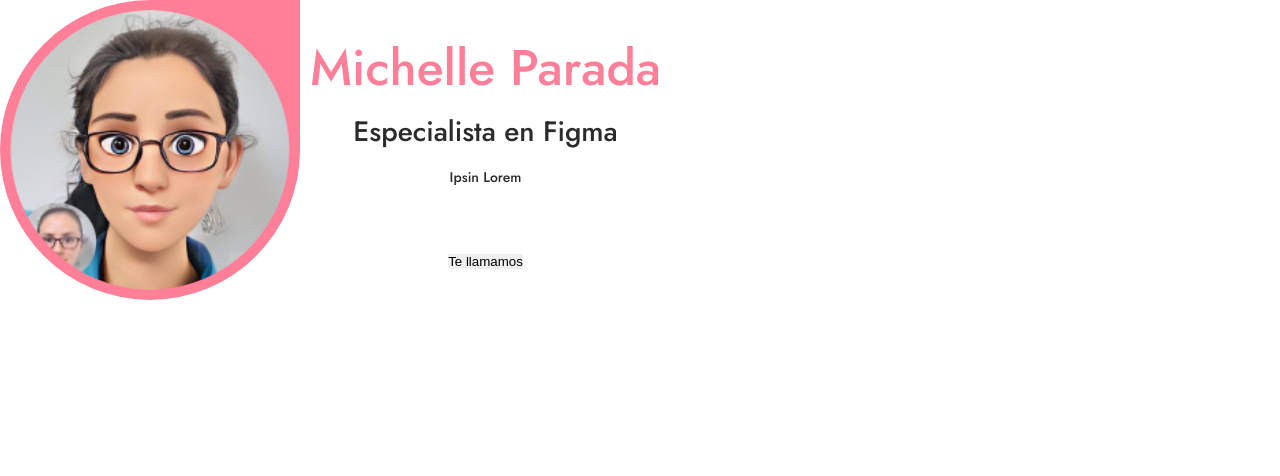
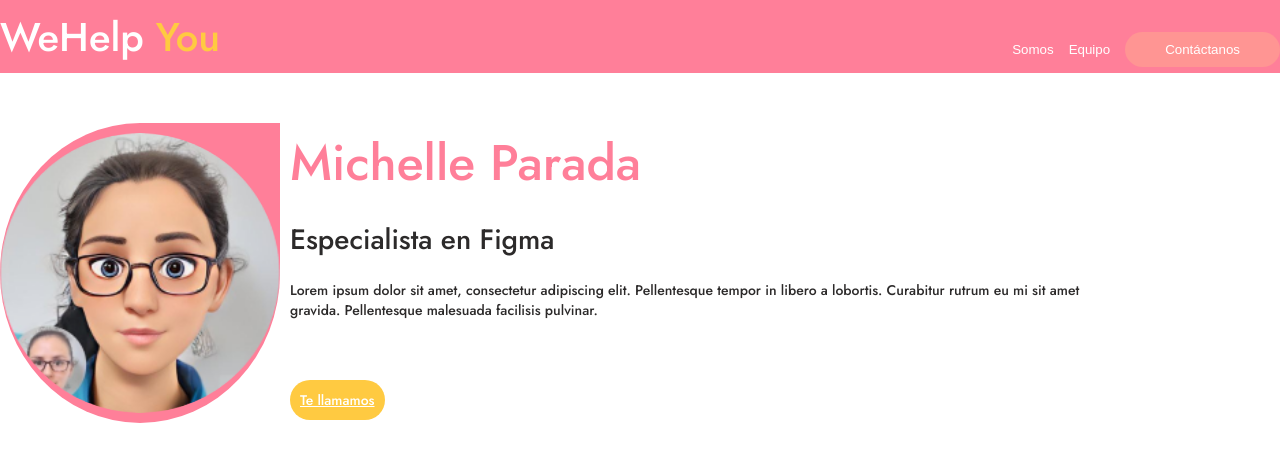
Before and after one commit to IsabelGuMo/TheFlowerPower, a plain HTML site: page 00TheFlowerPowerTeam/card.html in a window 1280 px wide. Drawn offline with Linux system fonts and the light colour scheme.

Commit message:
configuración de card

```diff
--- a/00TheFlowerPowerTeam/card.html
+++ b/00TheFlowerPowerTeam/card.html
@@ -1,13 +1,24 @@
-<!DOCTYPE html>
-<html lang="es">
+<html lang="en">
 <head>
-  <meta charset="UTF-8">
-  <meta name="viewport" content="width=device-width, initial-scale=1.0">
-  <link rel="stylesheet" href="./styles.css"/>
-  <script src=“https://kit.fontawesome.com/477bce35d4.js” crossorigin=“anonymous”></script>
-  <title>Taller - HTML básico</title>
+    <meta charset="UTF-8">
+    <meta http-equiv="X-UA-Compatible" content="IE=edge">
+    <meta name="viewport" content="width=device-width, initial-scale=1.0">
+    <script src="https://kit.fontawesome.com/477bce35d4.js" crossorigin="anonymous"></script>
+    <title>The Flower Power Team</title>
+    <link rel="stylesheet" href="styles.css">
+
 </head>
-  <body>
+<body>
+    <nav>
+        <div class="header">
+
+            <p class="WeHelp">WeHelp <span>You</span></p>
+            <div class="title-nav">
+                <button class="somos"> Somos</button>
+                <button class="somos">Equipo</button>
+                <button class="contactanos">Contáctanos</button>
+            </div>
+        </div>
     <main class="principal">
         <div class="cajarosa">
           <img class="imagen" src="assets/images/img-bg-Michelle.png">
@@ -15,8 +26,8 @@
         <div class="infoTeam">
           <p class="crewInfo">Michelle Parada</h1>
           <p clasS="especiality">Especialista en Figma</h2>
-          <p class="description">Ipsin Lorem</p>
+          <p class="description">Lorem ipsum dolor sit amet, consectetur adipiscing elit. Pellentesque tempor in libero a lobortis. Curabitur rutrum eu mi sit amet gravida. Pellentesque malesuada facilisis pulvinar.</p>
           <i class=“fa-brands fa-linkedin”></i>
-          <button class="tellamamos">Te llamamos</button>
+          <a class="teLlamamos" href="./form.html"> Te llamamos</a>
        </div>
     </main>
--- a/00TheFlowerPowerTeam/styles.css
+++ b/00TheFlowerPowerTeam/styles.css
@@ -169,11 +169,11 @@ i {
     display: flex;
     flex-direction: column;
     justify-content: space-around;
-    align-items: center;
+    align-items: flex-start;
     margin-left: 10px;
   }
 
-
+ /*------------card------------*/
   .crewInfo {
     font-family: 'Jost', sans-serif;
     font-size: 50px;
@@ -191,6 +191,5 @@ i {
     font-family: 'Jost', sans-serif;
     font-size: 14px;
     color: rgb(44, 42, 42);
-    padding-top: 2%;
-    padding-bottom: 2%
+    margin-right: 200px;
   }
```
